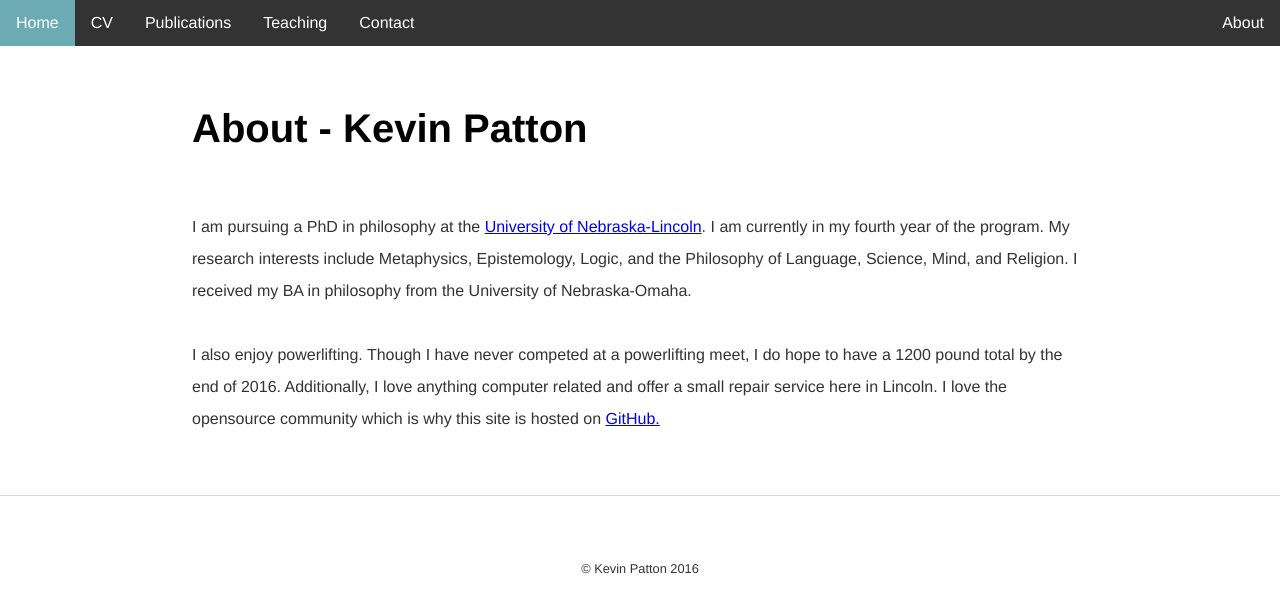
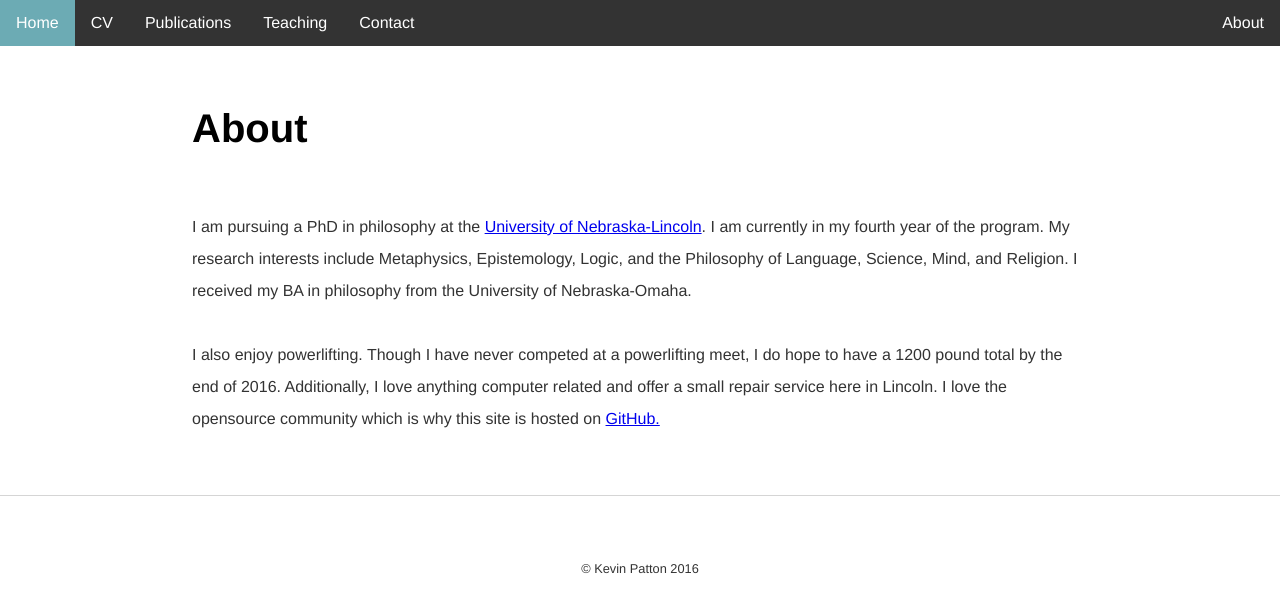
Before and after one commit to kevinjpatton/kevinjpatton.github.io, a Jekyll site: the page built from about/index.html, in a window 1280 px wide. Shown: the top 613 px of the page. Built offline with Jekyll 4.4.1, drawn with Linux system fonts in a browser that asks for light colours; Markdown is read by kramdown in place of the engine named in the settings.

Commit message:
Update index.html

```diff
--- a/about/index.html
+++ b/about/index.html
@@ -2,5 +2,5 @@
 layout: default
 title: About - Kevin Patton
 ---
-<h1>{{ page.title }}</h1>
+<h1>About</h1>
 <p>I am pursuing a PhD in philosophy at the <a href="http://www.unl.edu/philosophy/graduate-students#patton" target="_blank">University of Nebraska-Lincoln</a>.  I am currently in my fourth year of the program.  My research interests include Metaphysics, Epistemology, Logic, and the Philosophy of Language, Science, Mind, and Religion.  I received my BA in philosophy from the University of Nebraska-Omaha.  <br><br>I also enjoy powerlifting.  Though I have never competed at a powerlifting meet, I do hope to have a 1200 pound total by the end of 2016.  Additionally, I love anything computer related and offer a small repair service here in Lincoln.  I love the opensource community which is why this site is hosted on <a href="https://github.com" target="_blank">GitHub.</a></p>
```
